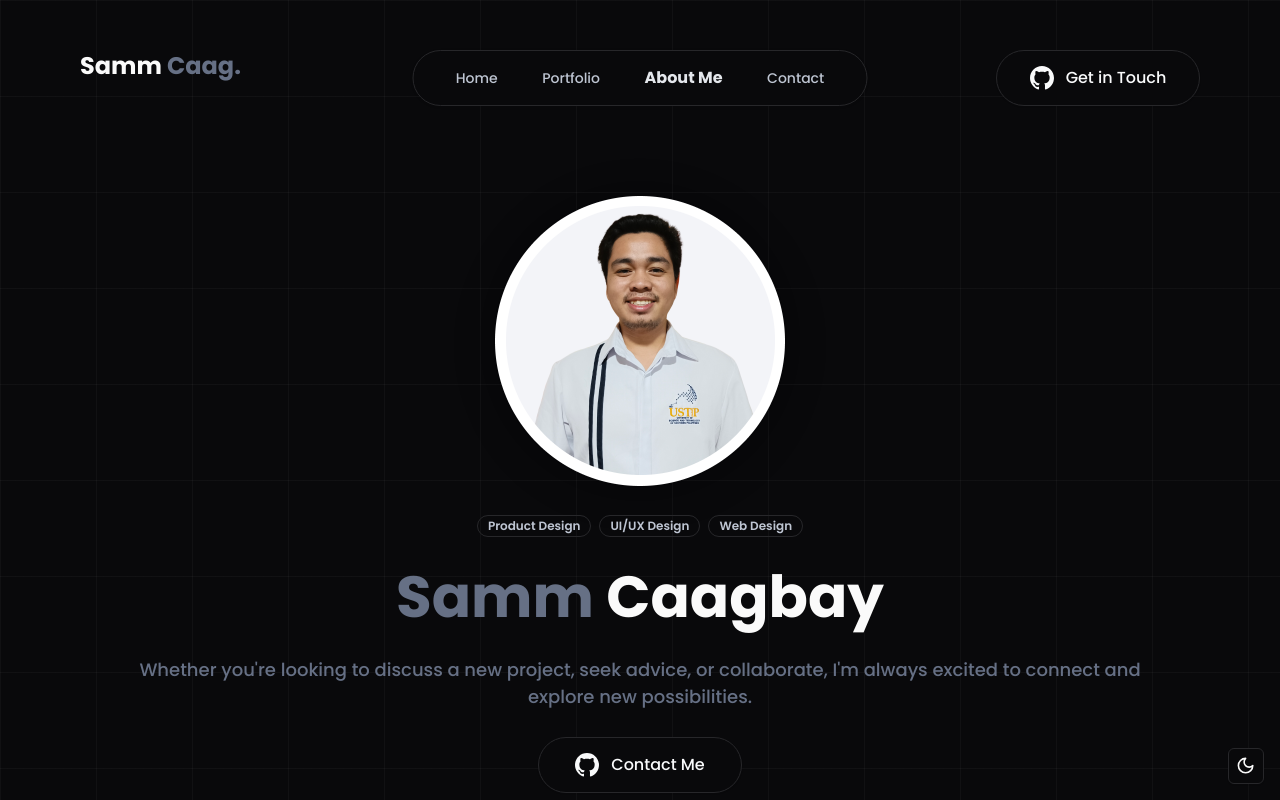
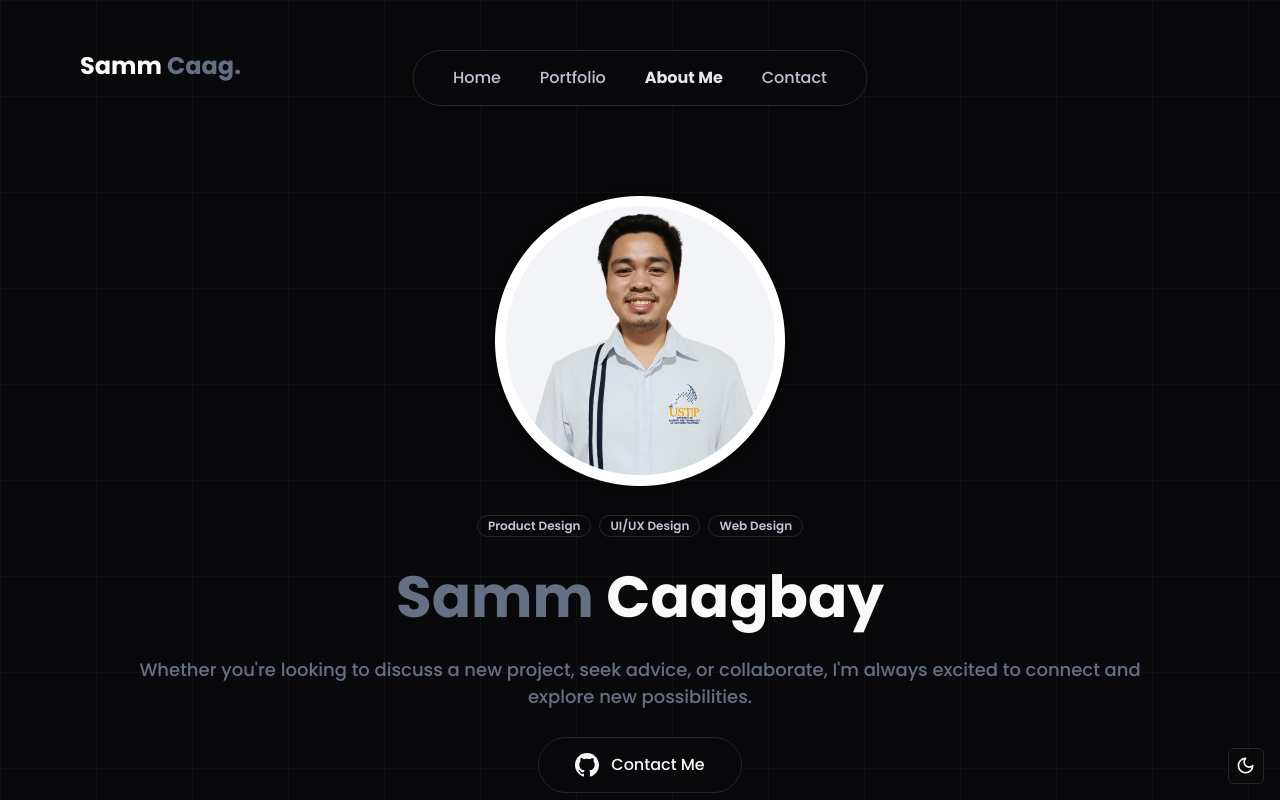
Before and after one commit to SammDumpingStation/personal-portfolio, a Next.js app: page /about in a window 1280 px wide. Shown: the top 800 px of the page. Built offline with nearby package versions, Linux system fonts and the light colour scheme.

Commit message:
👍 Mobile menu Done!

```diff
--- a/components/MobileMenu.tsx
+++ /dev/null
@@ -1,14 +0,0 @@
-"use client";
-
-import { Menu } from "lucide-react";
-import { Button } from "./ui/button";
-
-const MobileMenu = () => {
-  return (
-    <Button className="min-[1200px]:hidden" variant={"outline"} size={"icon"}>
-      <Menu className="h-6 w-6" />
-    </Button>
-  );
-};
-
-export default MobileMenu;
--- /dev/null
+++ b/components/NavLink.tsx
@@ -0,0 +1,25 @@
+import clsx from "clsx";
+import Link from "next/link";
+import { usePathname } from "next/navigation";
+
+type NavLinkProps = { href: string; title: string };
+
+const NavLink = ({ href, title }: NavLinkProps) => {
+  const pathname = usePathname();
+
+  return (
+    <Link
+      className={clsx(
+        "min-[1200px]:hover:text-lg min-[1200px]:hover:font-bold [transition-timing-function:cubic-bezier(0.25,0.1,0.25,1)] transition-all duration-300",
+        pathname === href
+          ? "text-ugray-600 dark:text-ugray-200 font-bold text-base"
+          : "text-ugray-600 dark:text-ugray-300 font-medium text-base"
+      )}
+      href={href}
+    >
+      {title}
+    </Link>
+  );
+};
+
+export default NavLink;
--- a/components/layout/Header.tsx
+++ b/components/layout/Header.tsx
@@ -1,15 +1,45 @@
+"use client";
+
 import CTA from "@/components/CTA";
-import MobileMenu from "../MobileMenu";
+import { Menu, X } from "lucide-react";
+import { useState } from "react";
+import { Button } from "../ui/button";
+import NavLink from "../NavLink";
+const Header = () => {
+  const [showLink, setShowLink] = useState(false);
 
-const Header = () => {
   return (
     //px-20 flex justify-between  for big screens
-    <header className="w-full z-50 mx-auto flex border-border justify-between max-[1199px]:fixed max-[1199px]:bg-background max-[1199px]:top-0 max-[1199px]:p-6 max-[1199px]:border-b min-[1200px]:border-0 min-[1200px]:px-20 min-[1200px]:mb-10 min-[1200px]:h-[106px]">
-      <h1 className="font-bold text-2xl">
-        Samm <span className="text-ugray-500">Caag.</span>
-      </h1>
-      <CTA otherStyles="max-[1199px]:hidden" />
-      <MobileMenu />
+    <header className="w-full z-50 mx-auto  border-border max-[1199px]:fixed max-[1199px]:bg-background max-[1199px]:top-0 max-[1199px]:p-6 max-[1199px]:border-b min-[1200px]:border-0 min-[1200px]:px-20 min-[1200px]:mb-10 min-[1200px]:min-h-[106px]">
+      <div className="flex  justify-between">
+        <h1 className="font-bold text-2xl">
+          Samm <span className="text-ugray-500">Caag.</span>
+        </h1>
+        <CTA otherStyles="max-[1199px]:hidden" />
+        <div>
+          <Button
+            className="min-[1200px]:hidden"
+            variant={"outline"}
+            size={"icon"}
+            onClick={() => setShowLink((prev) => !prev)}
+          >
+            {!showLink ? (
+              <Menu className="h-6 w-6" />
+            ) : (
+              <X className="h-6 w-6" />
+            )}
+          </Button>
+        </div>
+      </div>
+      {showLink && (
+        <div className="flex flex-col p-10 pb-0 gap-6 min-[1200px]:hidden">
+          <NavLink href="/" title="Home" />
+          <NavLink href="/portfolio" title="Portfolio" />
+          <NavLink href="/about" title="About Me" />
+          <NavLink href="/contact" title="Contact" />
+          <CTA otherStyles="w-full" />
+        </div>
+      )}
     </header>
   );
 };
--- a/components/layout/Navbar.tsx
+++ b/components/layout/Navbar.tsx
@@ -1,26 +1,8 @@
 "use client";
-import Link from "next/link";
-import { Button } from "@/components/ui/button";
 import { Card } from "@/components/ui/card";
-import { usePathname } from "next/navigation";
-import clsx from "clsx";
+import NavLink from "../NavLink";
 
-type NavLinkProps = { href: string; title: string };
 const Navbar = () => {
-  const pathname = usePathname();
-  const NavLink = ({ href, title }: NavLinkProps) => (
-    <Link
-      className={clsx(
-        "hover:text-base hover:font-bold [transition-timing-function:cubic-bezier(0.25,0.1,0.25,1)] transition-all duration-300",
-        pathname === href
-          ? "text-ugray-600 dark:text-ugray-200 font-bold text-base"
-          : "text-ugray-400 dark:text-ugray-300 font-medium text-sm"
-      )}
-      href={href}
-    >
-      {title}
-    </Link>
-  );
   return (
     <nav className="hidden min-[1200px]:inline lg:fixed top-[50px] z-50 left-1/2 -translate-x-1/2">
       <Card className="flex items-center w-[455px] px-5 justify-around h-[56px]  rounded-full">
```
